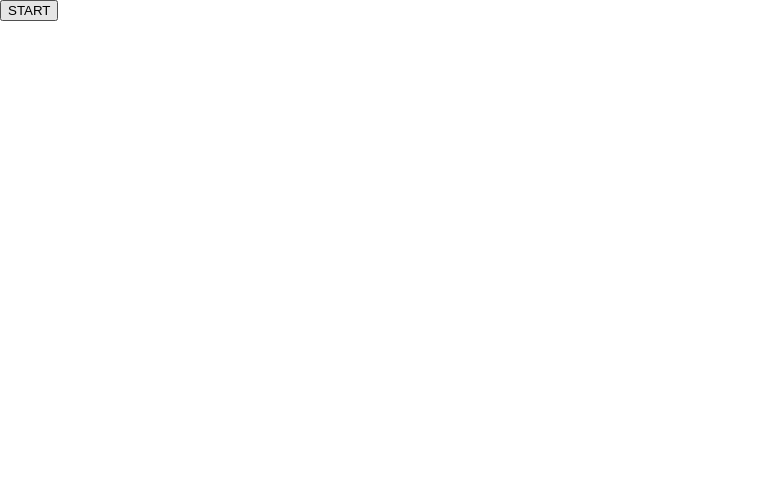
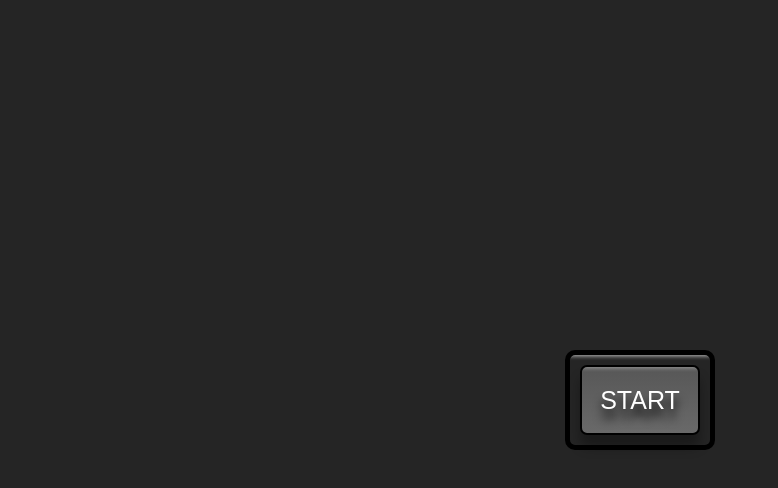
Before and after one commit to yusuf963/Picture-in-Picture, a plain HTML site: page index.html in a window 1280 px wide. Shown: the whole page, without its empty margins (0-778 px from the left). Drawn offline with Linux system fonts and the light colour scheme.

Commit message:
adding style to body and button

```diff
--- a/style.css
+++ b/style.css
@@ -1,3 +1,5 @@
+@import url('https://fonts.googleapis.com/css2?family=Barlow&display=swap');
+
 
 html {
   box-sizing: border-box;
@@ -6,4 +8,34 @@ html {
 body {
   margin: 0;
   min-height: 100vh;
+  display: flex;
+  justify-content: center;
+  align-items: center;
+  background-color: rgb(37, 37, 37);
 }
+.button-container{
+  border: 5px solid black;
+  padding: 10px;
+  border-radius: 10px;
+  box-shadow: inset 0 20px 4px -19px rgba(255, 255, 255, 0.7);
+}
+button{
+  cursor: pointer;
+  outline: none;
+  width: 120px;
+  height: 70px;
+  /* font-family: 'Barlow', sans-serif; */
+  font-size: 25px;
+  color: white;
+  text-shadow: 0px 10px 10px black;
+  background: linear-gradient(to top, #696969, #575757);
+  border: 2px solid black;
+  border-radius: 7px;
+  box-shadow: inset 0 20px 4px -19px rgba(255, 255, 255, 0.4), 0 12px 12px 0 rgba(0,0, 0, 0.3) ;
+}
+button:hover{
+  background: linear-gradient(to bottom, #696969, #575757);
+}
+button:active{
+  transform: translateY(3px);
+}
```
Also changed, not shown: favicon.png (added).
